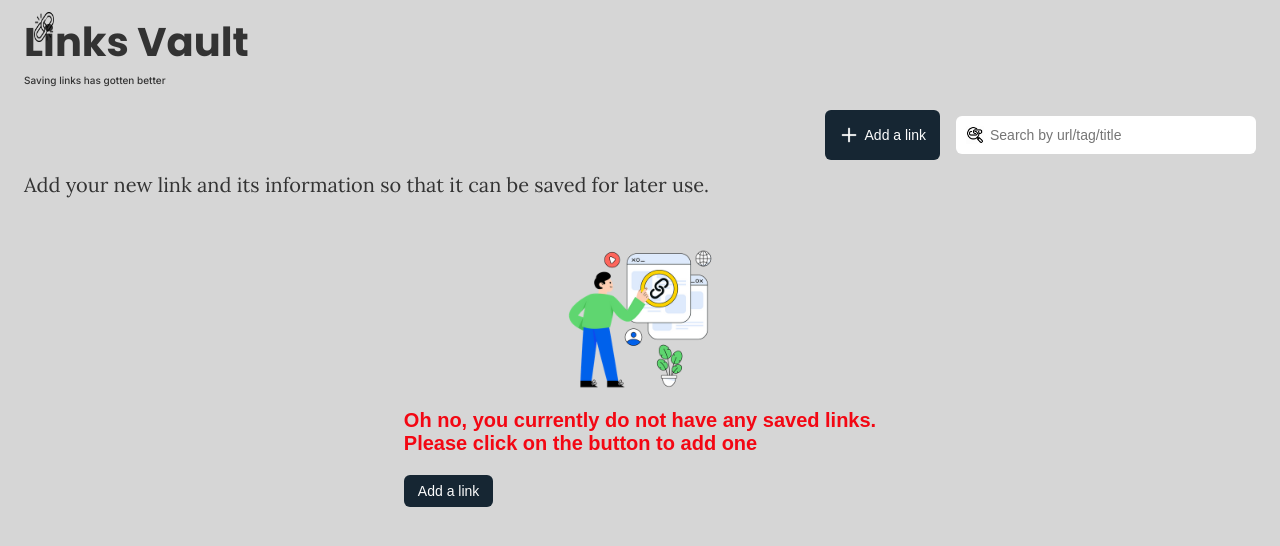
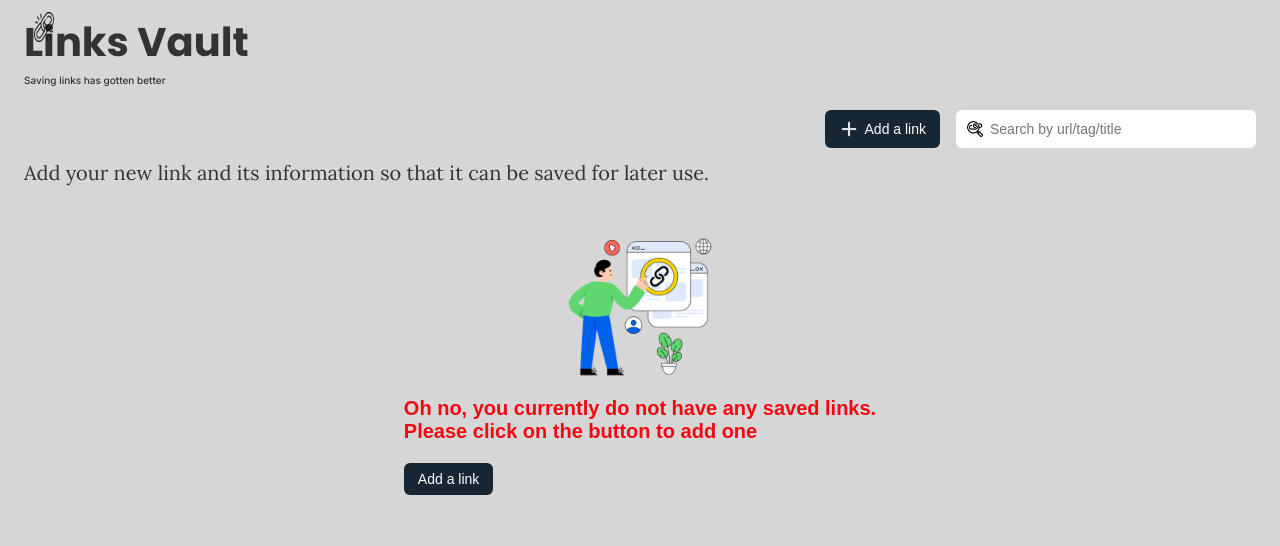
Before and after one commit to Karabo-Merinah/links-vault, a React (Vite) app: page / in a window 1280 px wide. Shown: the top 546 px of the page. Built offline with nearby package versions, Linux system fonts and the light colour scheme.

Commit message:
Fixed add button height

```diff
--- a/src/index.css
+++ b/src/index.css
@@ -39,7 +39,7 @@ border:none;
 font-size: 14px;
 border-radius:6px;
 padding:8px 14px;
-height:50px;
+height:38px;
 background-color: #162633;
 }
 .add-link-button:hover{
@@ -101,6 +101,8 @@ border:none;
   border-radius: 6px;
   border-style: hidden;
   color:rgb(20,20,20);
+  padding-top:8px;
+  padding-bottom:8px;
 }
 /* global styling for buttons*/
 .btn{
```
